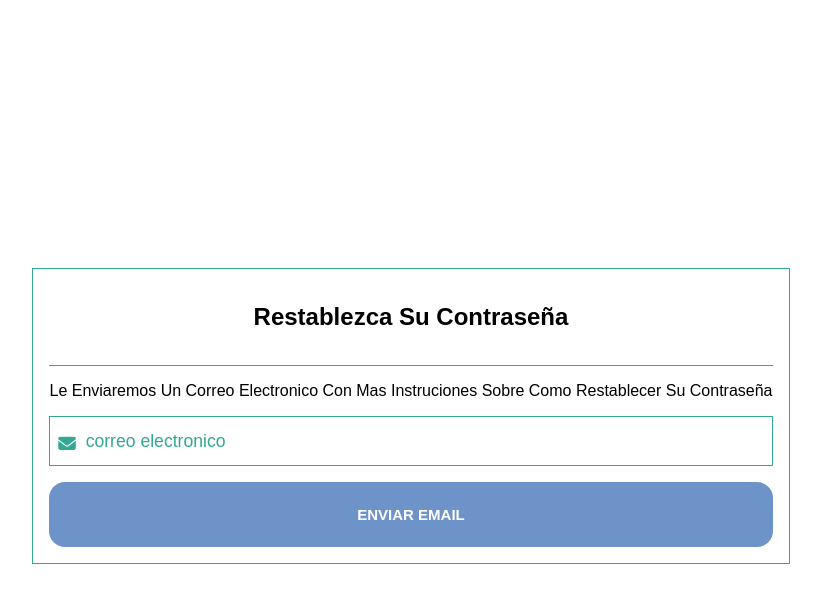
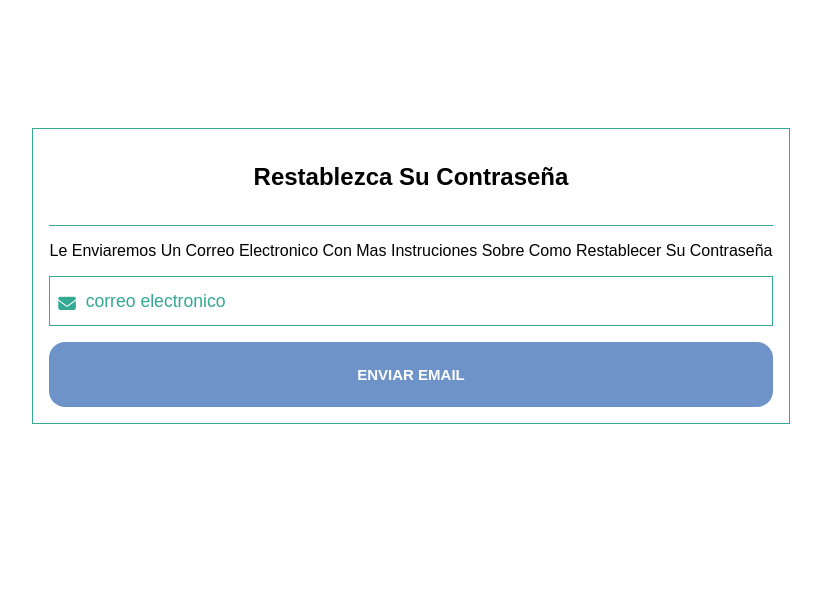
Before and after one commit to felipe18M/Farmadso, a plain HTML site: page olvidaste-contraseña.html in a window 1280 px wide. Shown: the whole page, without its empty margins (229-1050 px from the left). Drawn offline with Linux system fonts and the light colour scheme.

Commit message:
Update password.css

```diff
--- a/password.css
+++ b/password.css
@@ -1,17 +1,18 @@
 *{
     margin: 0;
     padding: 0;
+    box-sizzing:border-box;
 }
 
 body{
     display: flex;
     flex-direction: column;
     height: 100vh;
-    justify-content: center;
+
     align-items: center;
     font-family: sans-serif;
     padding: 1rem;
-    overflow: hidden;
+
 }
 .email{
     display: flex;
@@ -20,7 +21,8 @@ body{
     border: #33a892 1px solid;
     text-transform: capitalize;
     gap: 1em;
-
+    position: relative;
+    top: 7em;
 }
 
 header{
```
